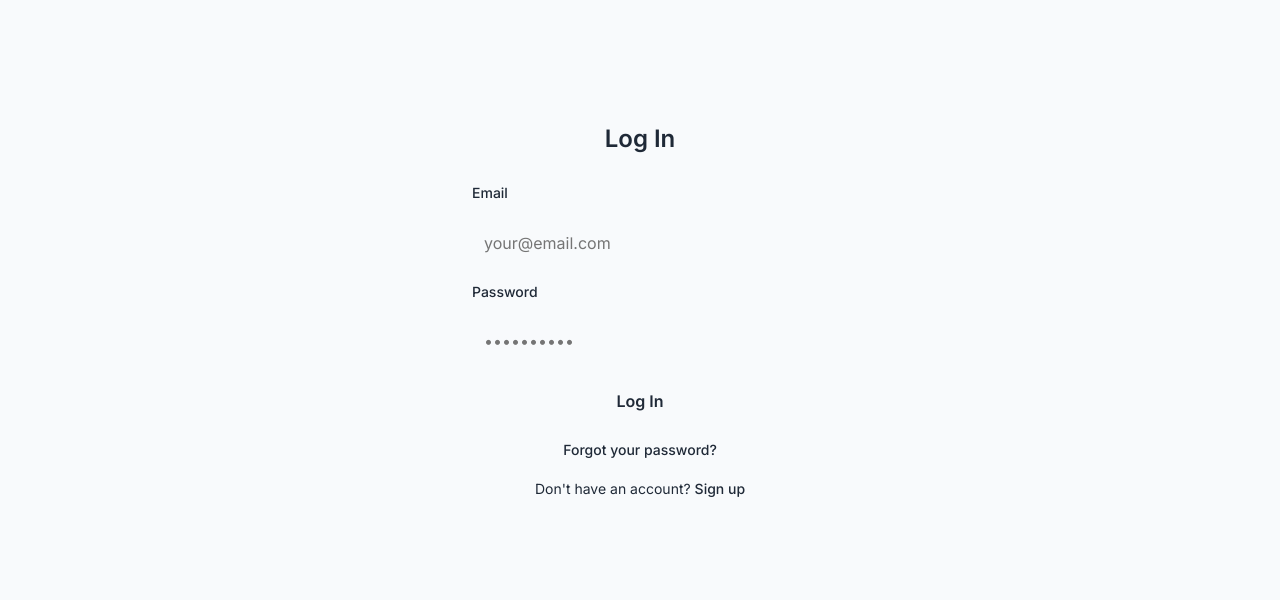
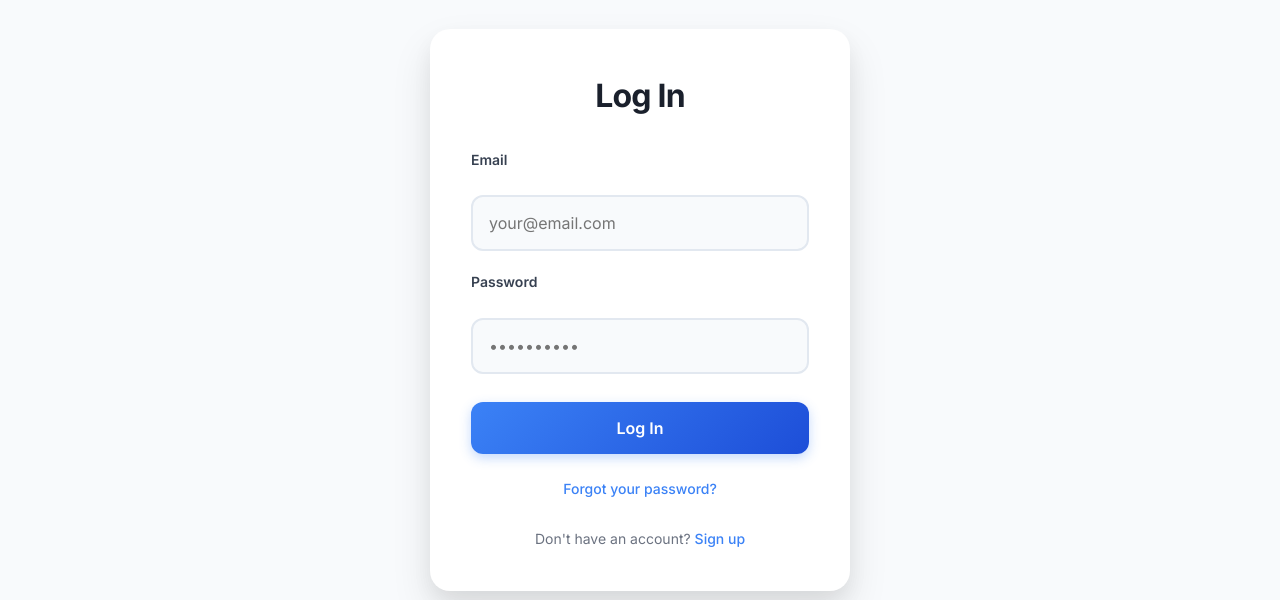
Before and after one commit to mikeyhardy14/techtag, a Next.js app: page /login in a window 1280 px wide. Shown: the part 171-771 px from the top of the page. Built offline with nearby package versions, Linux system fonts and the light colour scheme; no server answers.

Commit message:
Updates in processes and components

```diff
--- a/app/login/page.module.css
+++ b/app/login/page.module.css
@@ -10,22 +10,24 @@
 
 .form {
   width: 100%;
-  max-width: 400px;
-  background: var(--card-background);
-  border-radius: 16px;
-  box-shadow: var(--shadow-neumorphic);
-  padding: 2rem;
+  max-width: 420px;
+  background: white;
+  border-radius: 20px;
+  box-shadow: 0 20px 40px rgba(0, 0, 0, 0.1), 0 10px 20px rgba(0, 0, 0, 0.05);
+  padding: 2.5rem;
   display: flex;
   flex-direction: column;
-  gap: 1rem;
+  gap: 1.25rem;
+  border: 1px solid rgba(255, 255, 255, 0.2);
 }
 
 .title {
-  font-size: 1.5rem;
-  font-weight: 600;
+  font-size: 2rem;
+  font-weight: 700;
   margin-bottom: 0.5rem;
   text-align: center;
-  color: var(--darker-gray);
+  color: #1a202c;
+  letter-spacing: -0.025em;
 }
 
 .error {
@@ -40,70 +42,79 @@
 
 .label {
   font-size: 0.875rem;
-  font-weight: 500;
-  color: var(--dark-gray);
+  font-weight: 600;
+  color: #374151;
+  margin-bottom: 0.25rem;
 }
 
 .input {
   width: 100%;
-  border: 2px solid var(--input-border);
-  border-radius: 8px;
-  padding: 0.75rem;
+  border: 2px solid #e2e8f0;
+  border-radius: 12px;
+  padding: 1rem;
   font-size: 1rem;
   transition: all 0.2s ease;
-  background-color: var(--white);
+  background-color: #f8fafc;
+  color: #1a202c;
 }
 
 .input:focus {
   outline: none;
-  border-color: var(--primary-blue);
-  box-shadow: 0 0 0 3px rgba(63, 111, 224, 0.1);
+  border-color: #3b82f6;
+  background-color: white;
+  box-shadow: 0 0 0 3px rgba(59, 130, 246, 0.1);
 }
 
 .button {
   width: 100%;
-  background: var(--primary-blue-gradient);
-  color: var(--white);
-  padding: 0.75rem;
+  background: linear-gradient(135deg, #3b82f6 0%, #1d4ed8 100%);
+  color: white;
+  padding: 1rem;
   border: none;
-  border-radius: 8px;
+  border-radius: 12px;
   font-size: 1rem;
   font-weight: 600;
   cursor: pointer;
   transition: all 0.2s ease;
-  box-shadow: var(--shadow-light);
+  box-shadow: 0 4px 12px rgba(59, 130, 246, 0.3);
+  margin-top: 0.5rem;
 }
 
 .button:disabled {
-  opacity: 0.5;
+  opacity: 0.6;
   cursor: not-allowed;
   transform: none;
+  box-shadow: none;
 }
 
 .button:hover:enabled {
-  background: linear-gradient(135deg, var(--primary-blue-hover) 0%, var(--primary-blue) 100%);
-  transform: translateY(-1px);
-  box-shadow: var(--shadow-medium);
+  background: linear-gradient(135deg, #2563eb 0%, #1e40af 100%);
+  transform: translateY(-2px);
+  box-shadow: 0 8px 20px rgba(59, 130, 246, 0.4);
 }
 
 .signup {
   font-size: 0.875rem;
   text-align: center;
-  color: var(--text-gray);
+  color: #6b7280;
+  margin-top: 0.5rem;
 }
 
 .link {
-  color: var(--primary-blue);
+  color: #3b82f6;
   text-decoration: none;
   font-weight: 500;
+  transition: color 0.2s ease;
 }
 
 .link:hover {
+  color: #2563eb;
   text-decoration: underline;
 }
 
 .links {
   text-align: center;
   font-size: 0.875rem;
-  color: var(--text-gray);
+  color: #6b7280;
+  margin-top: 0.25rem;
 }
--- a/app/page.tsx
+++ b/app/page.tsx
@@ -1,14 +1,48 @@
 'use client';
 
-import React from 'react';
+import React, { useEffect } from 'react';
+import { useRouter } from 'next/navigation';
+import { useAuth } from '@/components/AuthProvider/AuthProvider';
 import Hero from '@/components/Hero/Hero';
 import HowItWorksSection from '@/components/HowItWorksSection/HowItWorksSection';
 
 export default function HomePage() {
+  const router = useRouter();
+  const { user, loading } = useAuth();
+
+  useEffect(() => {
+    // If user is authenticated, redirect to their dashboard
+    if (!loading && user) {
+      const username = user.email?.split('@')[0] || 'user';
+      router.push(`/u/${username}/dashboard`);
+    }
+  }, [user, loading, router]);
+
   const handleFormSubmit = (e: React.FormEvent) => {
     e.preventDefault();
     // Form submission logic will be added later
   };
+
+  // Show loading state while checking authentication
+  if (loading) {
+    return (
+      <div style={{
+        display: 'flex',
+        justifyContent: 'center',
+        alignItems: 'center',
+        minHeight: '50vh',
+        fontSize: '1.1rem',
+        color: 'var(--text-secondary)'
+      }}>
+        Loading...
+      </div>
+    );
+  }
+
+  // If user is authenticated, don't render the homepage (redirect is in progress)
+  if (user) {
+    return null;
+  }
 
   return (
     <>
--- a/app/signup/page.module.css
+++ b/app/signup/page.module.css
@@ -11,23 +11,23 @@
 
 .form {
   width: 100%;
-  max-width: 400px;
-  background: var(--surface);
-  border-radius: var(--radius-xl);
-  box-shadow: var(--shadow-lg);
-  padding: 2rem;
+  max-width: 420px;
+  background: white;
+  border-radius: 20px;
+  box-shadow: 0 20px 40px rgba(0, 0, 0, 0.1), 0 10px 20px rgba(0, 0, 0, 0.05);
+  padding: 2.5rem;
   display: flex;
   flex-direction: column;
-  gap: 1.5rem;
-  border: 1px solid var(--border);
+  gap: 1.25rem;
+  border: 1px solid rgba(255, 255, 255, 0.2);
 }
 
 .title {
-  font-size: 1.75rem;
+  font-size: 2rem;
   font-weight: 700;
   margin-bottom: 0.5rem;
   text-align: center;
-  color: var(--text-primary);
+  color: #1a202c;
   letter-spacing: -0.025em;
 }
 
@@ -56,20 +56,19 @@
 .label {
   font-size: 0.875rem;
   font-weight: 600;
-  color: var(--text-primary);
+  color: #374151;
   margin-bottom: 0.25rem;
 }
 
 .input {
   width: 100%;
-  border: 2px solid var(--border);
-  border-radius: var(--radius-md);
-  padding: 0.75rem 1rem;
+  border: 2px solid #e2e8f0;
+  border-radius: 12px;
+  padding: 1rem;
   font-size: 1rem;
-  transition: all var(--transition-normal);
-  background-color: var(--surface);
-  color: var(--text-primary);
-  font-family: var(--font-family-primary);
+  transition: all 0.2s ease;
+  background-color: #f8fafc;
+  color: #1a202c;
 }
 
 .input::placeholder {
@@ -78,9 +77,9 @@
 
 .input:focus {
   outline: none;
-  border-color: var(--tech-blue);
+  border-color: #3b82f6;
+  background-color: white;
   box-shadow: 0 0 0 3px rgba(59, 130, 246, 0.1);
-  background-color: var(--surface);
 }
 
 .input:disabled {
@@ -91,31 +90,32 @@
 
 .button {
   width: 100%;
-  background: linear-gradient(135deg, var(--tech-blue) 0%, var(--tech-indigo) 100%);
+  background: linear-gradient(135deg, #3b82f6 0%, #1d4ed8 100%);
   color: white;
-  padding: 0.875rem;
+  padding: 1rem;
   border: none;
-  border-radius: var(--radius-md);
+  border-radius: 12px;
   font-size: 1rem;
   font-weight: 600;
   cursor: pointer;
-  transition: all var(--transition-normal);
-  box-shadow: var(--shadow-md);
-  font-family: var(--font-family-primary);
+  transition: all 0.2s ease;
+  box-shadow: 0 4px 12px rgba(59, 130, 246, 0.3);
+  margin-top: 0.5rem;
 }
 
 .button:disabled {
   opacity: 0.6;
   cursor: not-allowed;
   transform: none;
-  background: var(--gray-400);
+  box-shadow: none;
 }
 
 .button:hover:enabled {
-  background: linear-gradient(135deg, var(--tech-blue-hover) 0%, var(--tech-blue) 100%);
-  transform: translateY(-1px);
-  box-shadow: var(--shadow-lg);
+  background: linear-gradient(135deg, #2563eb 0%, #1e40af 100%);
+  transform: translateY(-2px);
+  box-shadow: 0 8px 20px rgba(59, 130, 246, 0.4);
 }
+
 
 .button:active:enabled {
   transform: translateY(0);
@@ -125,22 +125,23 @@
 .signup {
   font-size: 0.875rem;
   text-align: center;
-  color: var(--text-secondary);
+  color: #6b7280;
   margin-top: 0.5rem;
 }
 
+
+
 .link {
-  color: var(--tech-blue);
+  color: #3b82f6;
   text-decoration: none;
-  font-weight: 600;
-  transition: all var(--transition-normal);
+  font-weight: 500;
+  transition: color 0.2s ease;
 }
 
 .link:hover {
-  color: var(--tech-blue-hover);
+  color: #2563eb;
   text-decoration: underline;
 }
-
 /* Responsive Design */
 @media (max-width: 640px) {
   .container {
--- a/components/DashboardHeader/DashboardHeader.tsx
+++ b/components/DashboardHeader/DashboardHeader.tsx
@@ -1,5 +1,6 @@
 'use client';
 import { useState } from 'react';
+import { useRouter } from 'next/navigation';
 import { useAuth } from '@/components/AuthProvider/AuthProvider';
 import styles from './DashboardHeader.module.css';
 
@@ -14,7 +15,8 @@ interface DashboardHeaderProps {
 }
 
 export default function DashboardHeader({ title, actionButton, onSearch }: DashboardHeaderProps) {
-  const { user } = useAuth();
+  const router = useRouter();
+  const { user, signOut } = useAuth();
   const [searchQuery, setSearchQuery] = useState('');
   const [isSearchFocused, setIsSearchFocused] = useState(false);
 
@@ -30,6 +32,15 @@ export default function DashboardHeader({ title, actionButton, onSearch }: Dashb
     setSearchQuery('');
     if (onSearch) {
       onSearch('');
+    }
+  };
+
+  const handleSignOut = async () => {
+    try {
+      await signOut();
+      router.push('/');
+    } catch (error) {
+      console.error('Sign out error:', error);
     }
   };
 
@@ -135,7 +146,7 @@ export default function DashboardHeader({ title, actionButton, onSearch }: Dashb
                 Settings
               </a>
               <hr className={styles.dropdownDivider} />
-              <button className={styles.dropdownItem}>
+              <button className={styles.dropdownItem} onClick={handleSignOut}>
                 <svg width="16" height="16" viewBox="0 0 24 24" fill="none" xmlns="http://www.w3.org/2000/svg">
                   <path d="M9 21H5a2 2 0 0 1-2-2V5a2 2 0 0 1 2-2h4" stroke="currentColor" strokeWidth="2" strokeLinecap="round" strokeLinejoin="round"/>
                   <polyline points="16,17 21,12 16,7" stroke="currentColor" strokeWidth="2" strokeLinecap="round" strokeLinejoin="round"/>
```
